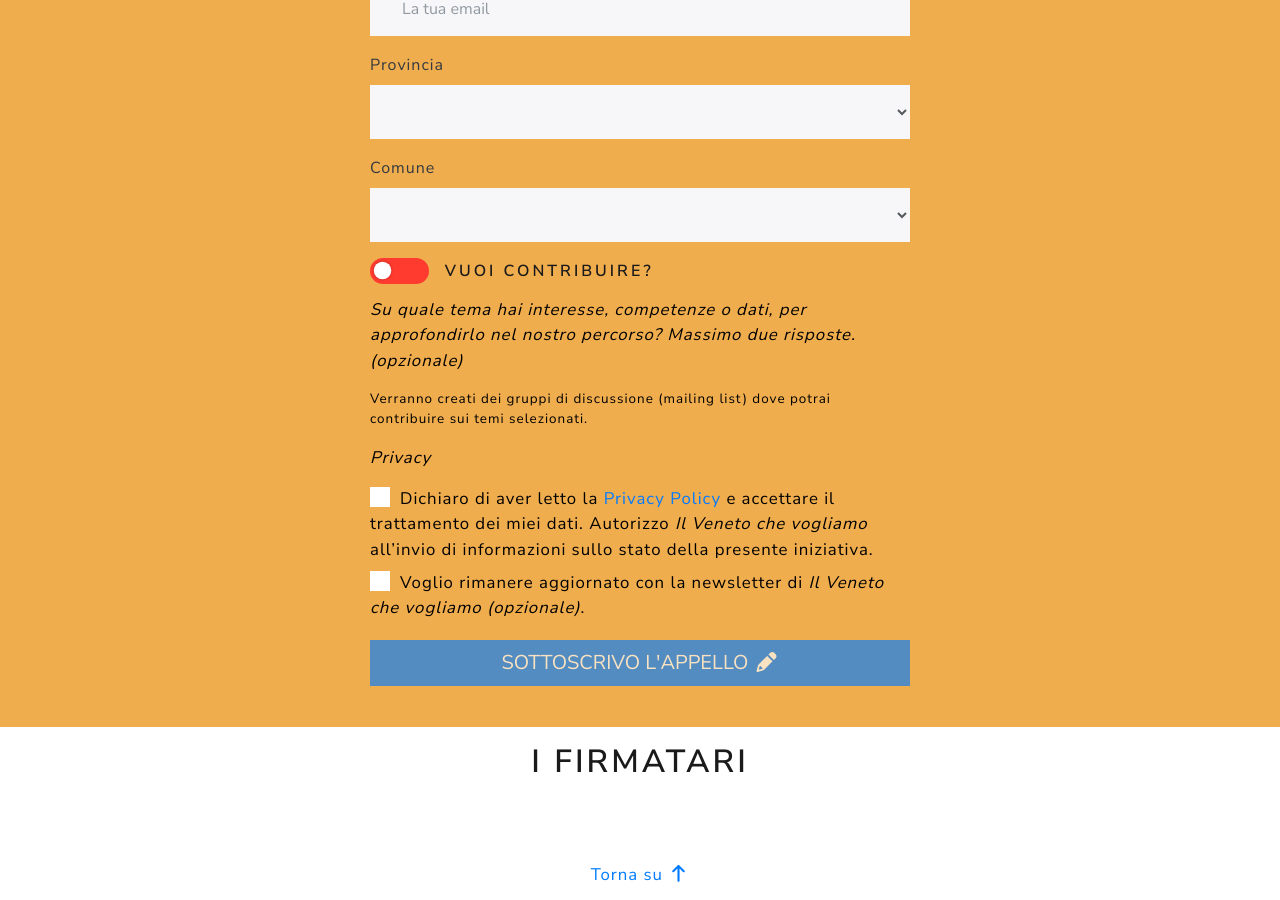
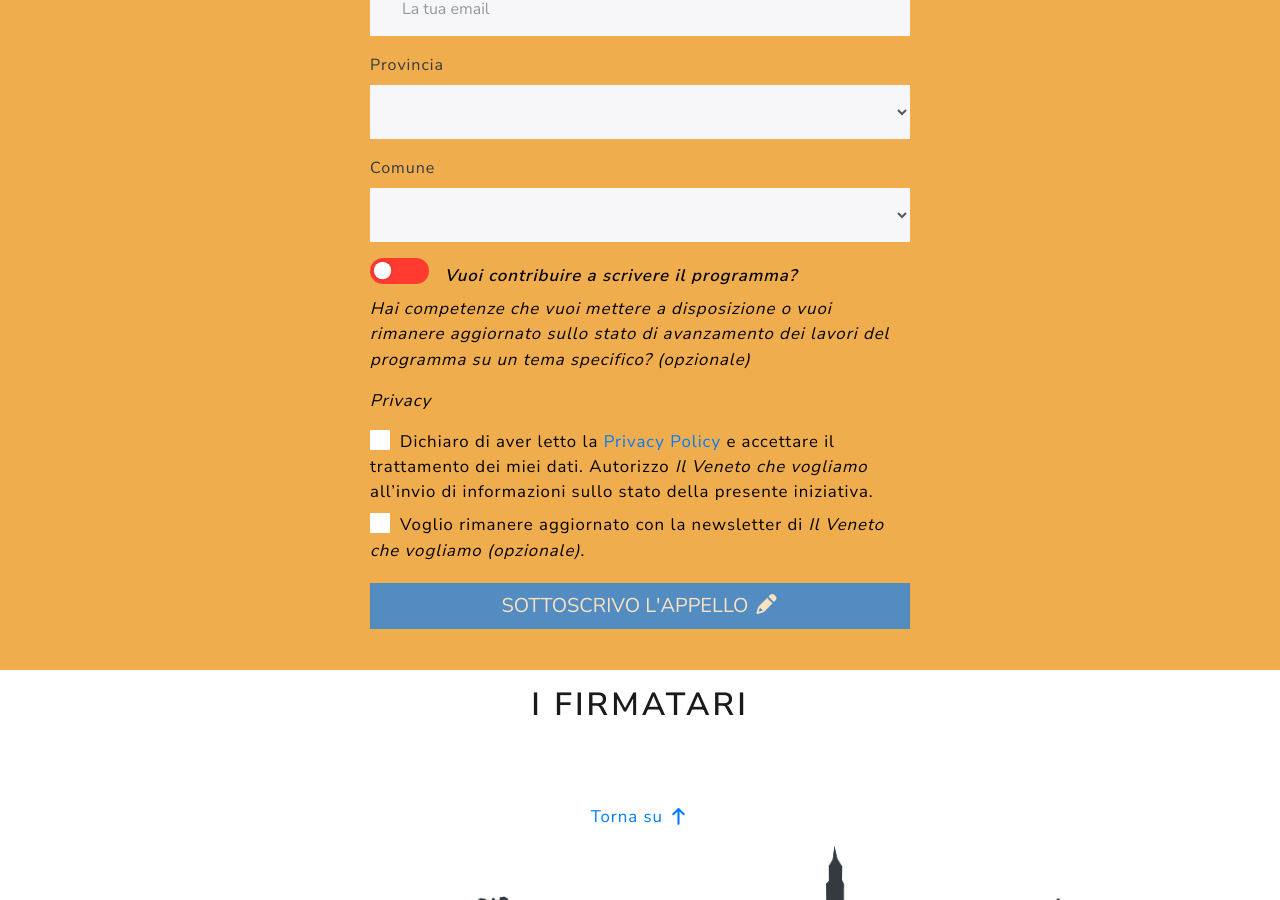
Before and after one commit to venetochevogliamo/venetochevogliamo.it, a Jekyll site: the page built from _pages/progetto-politico.md, in a window 1280 px wide and 900 px high, scrolled down 1420 px. Built offline with Jekyll 4.4.1, drawn with Linux system fonts in a browser that asks for light colours; nearby versions of some CDN libraries; library files that are not in the unit come from our copies; comment, search, counter and statistics services are not loaded.

Commit message:
Rinomina etichetta gdl

```diff
--- a/_includes/forms/appello.html
+++ b/_includes/forms/appello.html
@@ -81,24 +81,26 @@
                 onclick="changeContribute()"
               />
               &nbsp;
-              <label for="mce-group[23069]-23069-0" class="switch"
-                ><h5>Vuoi contribuire?</h5></label
+              <label for="mce-group[23069]-23069-0" class="switch font-weight-bold font-italic"
+                >
+                  Vuoi contribuire a scrivere il programma?
+                </label
               >
               <p>
                 <i
-                  >Su quale tema hai interesse, competenze o dati, per
-                  approfondirlo nel nostro percorso? Massimo due risposte.
-                  (opzionale)</i
+                  >Hai competenze che vuoi mettere a disposizione o vuoi
+                  rimanere aggiornato sullo stato di avanzamento dei lavori del
+                  programma su un tema specifico? (opzionale)</i
                 >
-              </p>
-              <p>
-                <small class="form-text">
-                  Verranno creati dei gruppi di discussione (mailing list) dove
-                  potrai contribuire sui temi selezionati.
-                </small>
               </p>
             </div>
             <div id="contribute">
+              <p>
+                <small class="form-text">
+                  Scegli un gruppo di lavoro (massimo due risposte) e verrai
+                  inserito nella mail list corrispondente.
+                </small>
+              </p>
               <div id="themes">
                 <input
                   type="checkbox"
```
Also changed, not shown: other parts of _includes/forms/appello.html (+1 -1 lines).
